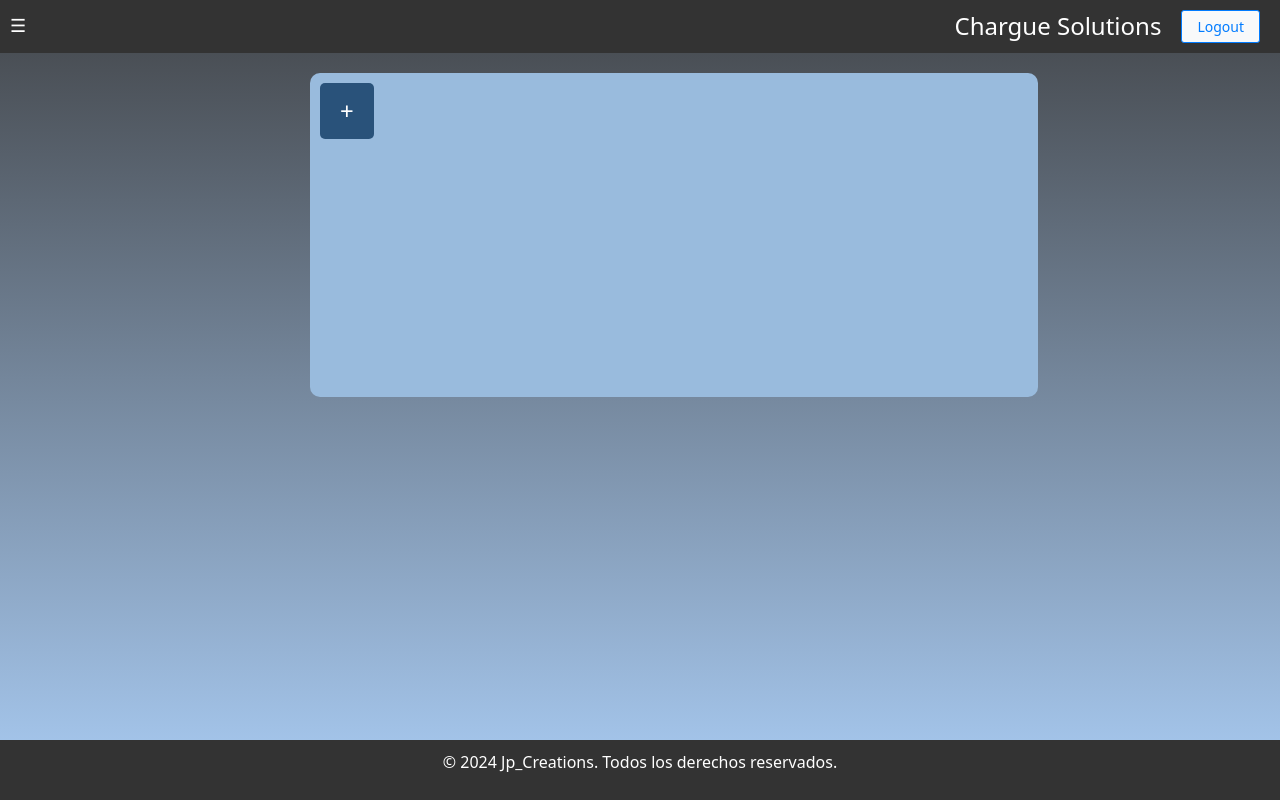
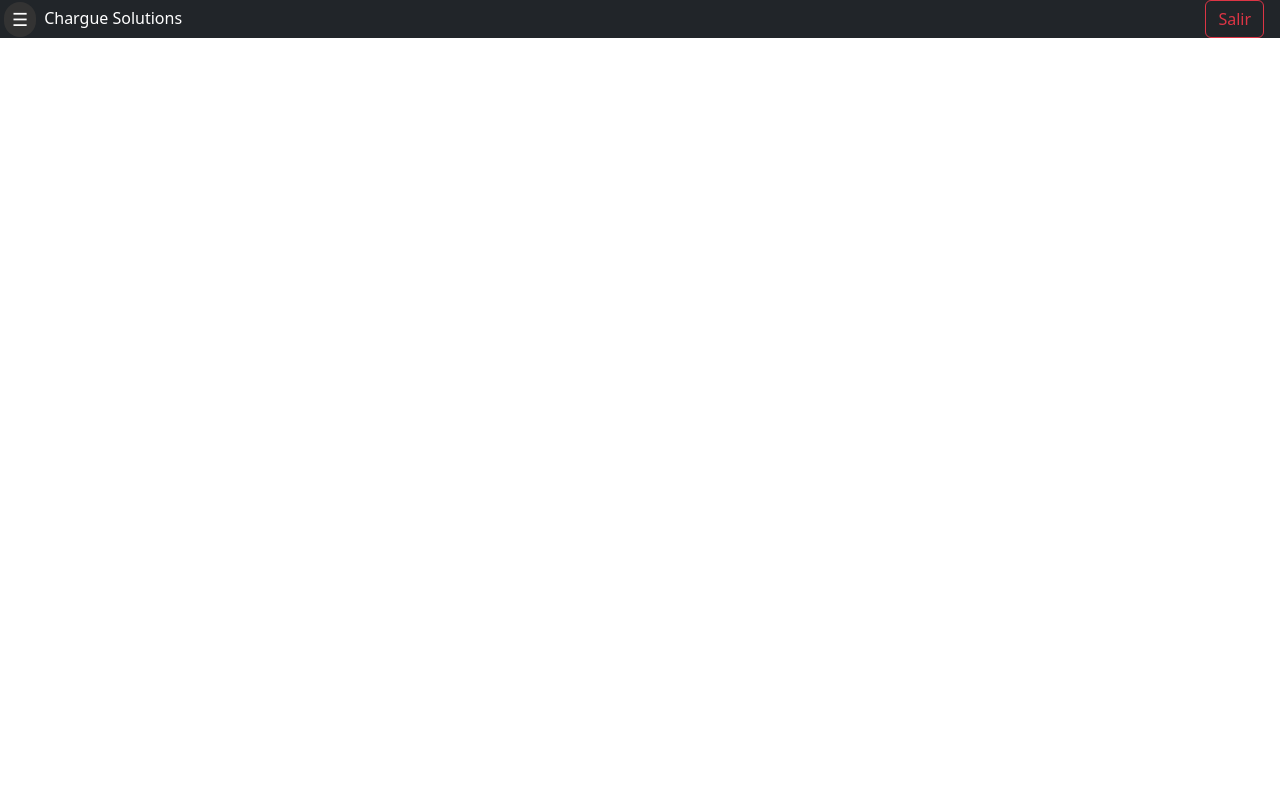
Before and after one commit to JP00L/Prueba, a Flask app: template templates/Maquinas_De_Procesamiento.html in a window 1280 px wide. Run offline with Flask 3, Linux system fonts and the light colour scheme; the template is opened without the code that fills it, so the values that code supplies are empty.

Commit message:
Pruebas con boostrap

```diff
--- a/Funciones.py
+++ b/Funciones.py
@@ -31,3 +31,20 @@ def validar_usuario(username, password):
             return "Usuario Invalido"
     except Exception as e:
         return f"Error en validar_usuario"
+
+
+def validar_maquina(compania_id):
+    try:
+        consulta = "SELECT * FROM empleado WHERE compania_id = %s"
+        with mysql.connector.connect(user=User, password=Pasww, host=Hots, database=Database) as conexion:
+            with conexion.cursor() as cursor:
+                cursor.execute(consulta, (compania_id,))
+                columnas = cursor.column_names
+                maquinas = cursor.fetchall()
+
+                # Construir una lista de diccionarios con los nombres de las columnas
+                resultado = [dict(zip(columnas, maquina)) for maquina in maquinas]
+
+                return resultado
+    except Exception as e:
+        return f"Error en validar_maquina: {str(e)}"
--- a/__init__.py
+++ b/__init__.py
@@ -1,5 +1,5 @@
 from flask import Flask, render_template, request, redirect, url_for, session, jsonify, send_from_directory
-from Funciones import validar_usuario
+from Funciones import validar_usuario,validar_maquina
 import os
 
 app = Flask(__name__)
@@ -9,8 +9,9 @@ app.secret_key = 'your_secret_key'
 @app.route('/', methods=['GET', 'POST'])
 def index():
     if 'loggedin' in session and session['loggedin']:
-
-        return render_template("index1.html")
+        datos = validar_maquina(session["compani_Id"])
+        print(datos)
+        return render_template("index1.html", datos=datos)
     return render_template('login.html')
 
 @app.route('/login', methods=['GET','POST'])
@@ -47,6 +48,7 @@ def static_files(filename):
 #Paginas
 @app.route('/Maquinas_De_Procesamiento', methods=['GET', 'POST'])
 def Maquinas_De_Procesamiento():
+    # print(session["compani_Id"])
     return render_template("Maquinas_De_Procesamiento.html")
 
 @app.route('/Dasboard_Vanti', methods=['GET', 'POST'])
--- a/static/Index1.css
+++ b/static/Index1.css
@@ -2,7 +2,7 @@ body {
   margin: 0;
   padding: 0;
   font-family: Arial, sans-serif;
-  background: linear-gradient(#43464a, #aacdf5);
+  /* background: linear-gradient(#43464a, #aacdf5); */
   color: #000000;
   display: flex;
   flex-direction: column;
--- a/static/Js/Index1.js
+++ b/static/Js/Index1.js
@@ -7,12 +7,12 @@ document.addEventListener("DOMContentLoaded", function() {
     if (sidebarState === 'open') {
         sidebar.style.left = '0';
         toggleButton.innerHTML = 'X';
-        toggleButton.style.marginLeft = '250px';
+        toggleButton.style.marginLeft = '254px';
         toggleButton.classList.add('open');
     } else {
         sidebar.style.left = '-250px';
         toggleButton.innerHTML = '☰';
-        toggleButton.style.marginLeft = '0';
+        toggleButton.style.marginLeft = '4px';
         toggleButton.classList.remove('open');
     }
 
@@ -21,13 +21,13 @@ document.addEventListener("DOMContentLoaded", function() {
         if (sidebar.style.left === "-250px" || sidebar.style.left === "") {
             sidebar.style.left = "0";
             toggleButton.innerHTML = "X";
-            toggleButton.style.marginLeft = "250px";
+            toggleButton.style.marginLeft = "254px";
             toggleButton.classList.add('open');
             localStorage.setItem('sidebarState', 'open'); // Guarda el estado en localStorage
         } else {
             sidebar.style.left = "-250px";
             toggleButton.innerHTML = "☰";
-            toggleButton.style.marginLeft = "0";
+            toggleButton.style.marginLeft = "4px";
             toggleButton.classList.remove('open');
             localStorage.setItem('sidebarState', 'closed'); // Guarda el estado en localStorage
         }
--- a/templates/Maquinas_De_Procesamiento.html
+++ b/templates/Maquinas_De_Procesamiento.html
@@ -1,13 +1,9 @@
-{% extends 'index.html' %}
+{% extends 'index1.html' %}
 {% block body %}
 
-<head>
-    <link rel="stylesheet" type="text/css" href="static/Maquinas_De_Procesamiento.css" />
-</head>
-<div class="container_Maquina">
-    <button class="add-button">
-        <span class="plus-icon">+</span>
-    </button>
+<div>
+
 </div>
 
+
 {% endblock %}
--- a/templates/index1.html
+++ b/templates/index1.html
@@ -15,13 +15,14 @@
 
   <body>
     <div
-      class="text-bg-dark p-2 d-flex align-items-center justify-content-between"
+      class="text-bg-dark p-0 d-flex align-items-center justify-content-between"
     >
-      <div>
-        <button id="toggle-button" class="toggle-button p-2 px-3">☰</button>
+      <div class="d-flex align-items-center">
+        <button id="toggle-button" class="toggle-button p-1 px-2">☰</button>
+        <h3 class="Name_Empresa me-3 mb-0 ms-2 fs-6">Chargue Solutions</h1>
       </div>
       <div class="d-flex align-items-center">
-        <h1 class="Name_Empresa me-3 mb-1 t">Chargue Solutions</h1>
+
         <button type="button" id="Logout" class="btn btn-outline-danger me-3">
           Salir
         </button>
@@ -30,13 +31,15 @@
     <div id="sidebar" class="sidebar">
       <div id="Name_Compani">
         <hr class="divider">
-        <h1 class="fs-2">AAA GAMA INSPECCIONES</h1>
+        <h1 class="fs-3">{{datos[0]["nombre"]}}</h1>
+        <h1 class="fs-3">Prueba</h1>
+
         <hr class="divider">
       </div>
       <div>
         <ul>
           <li>
-            <a href="" id="Services" class="fs-3 fw-bold">Cargue Vanti</a>
+            <a href="" id="Services" class="fs-4 fw-bold">Cargue Vanti</a>
             <ul class="sublist">
               <li>
                 <a href="/Maquinas_De_Procesamiento"
@@ -47,19 +50,19 @@
             </ul>
           </li>
           <li>
-            <a href="" id="Services" class="fs-3 fw-bold">Cargue Surgas</a>
+            <a href="" id="Services" class="fs-4 fw-bold">Cargue Surgas</a>
             <ul class="sublist">
               <li><a href="#">coming Soon</a></li>
             </ul>
           </li>
           <li>
-            <a href="" id="Services" class="fs-3 fw-bold">Cargue Llanogas</a>
+            <a href="" id="Services" class="fs-4 fw-bold">Cargue Llanogas</a>
             <ul class="sublist">
               <li><a href="#">coming Soon</a></li>
             </ul>
           </li>
           <li>
-            <a href="" id="Services" class="fs-3 fw-bold">Cargue Alcanos</a>
+            <a href="" id="Services" class="fs-4 fw-bold">Cargue Alcanos</a>
             <ul class="sublist">
               <li><a href="#">coming Soon</a></li>
             </ul>
```
